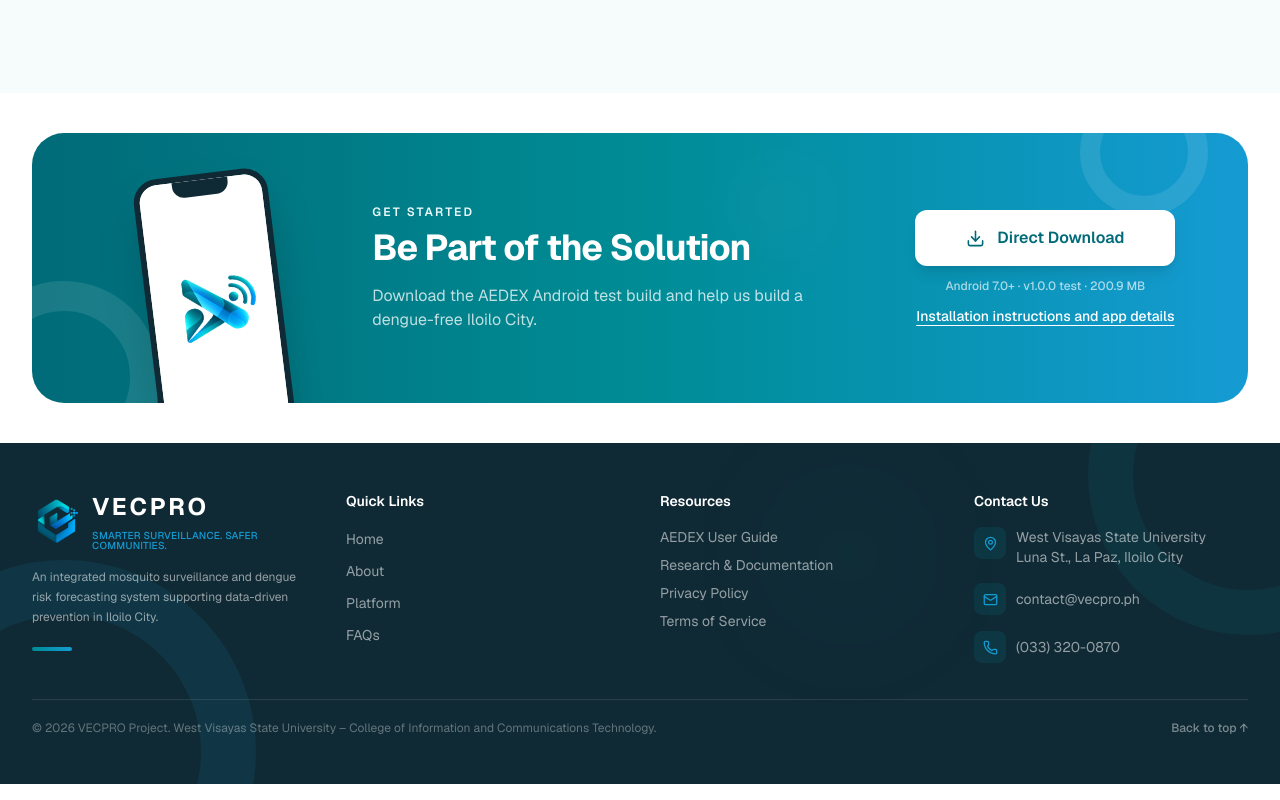
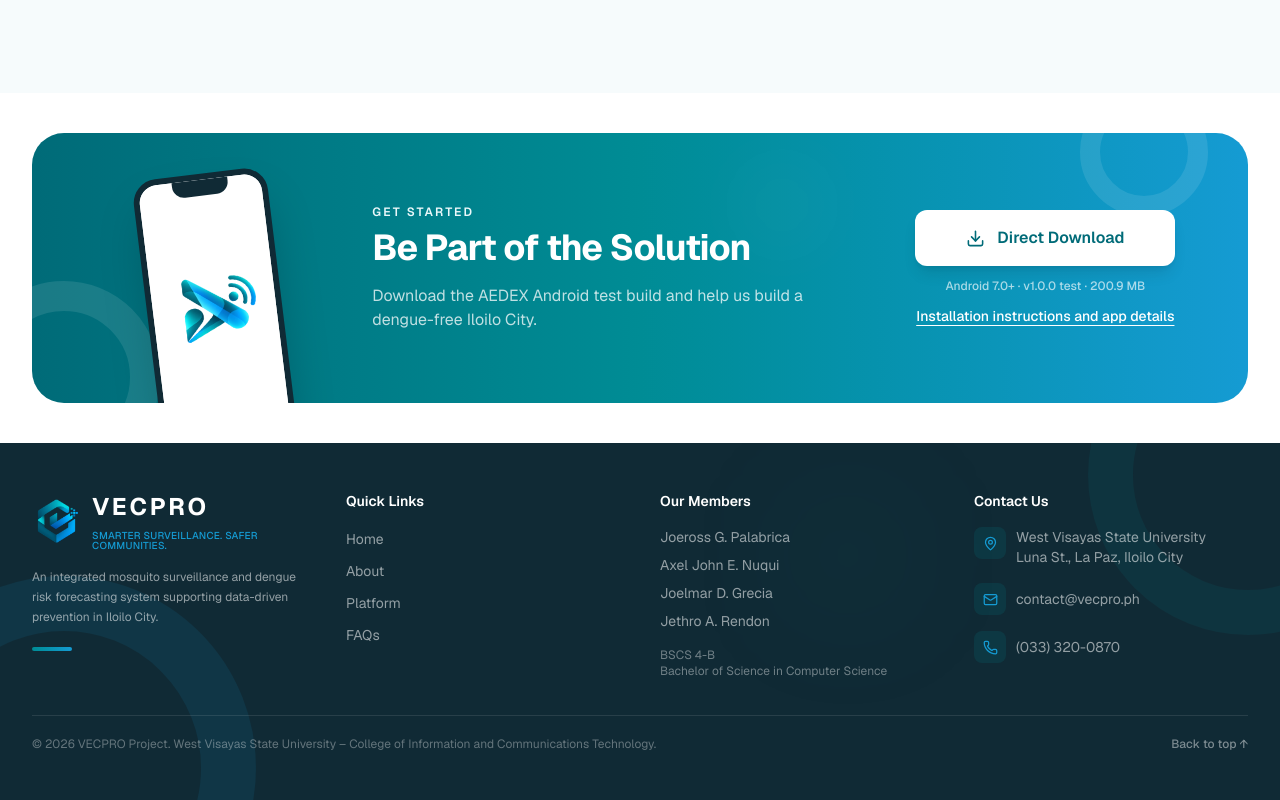
Before and after one commit to Jo-grec/vecpro-web, a Next.js app: page / in a window 1280 px wide. Shown: the part 5517-6317 px from the top of the page. Built offline with nearby package versions, Linux system fonts and the light colour scheme.

Commit message:
feat: add project members to footer

```diff
--- a/src/components/footer.tsx
+++ b/src/components/footer.tsx
@@ -110,34 +110,40 @@
 
 
           {/* ===================================================== */}
-          {/* RESOURCES */}
+          {/* OUR MEMBERS */}
           {/* ===================================================== */}
 
           <div>
 
             <h3 className="text-xs font-semibold text-white sm:text-sm">
-              Resources
+              Our Members
             </h3>
 
             <ul className="mt-4 space-y-2 text-xs text-white/55 sm:text-sm">
 
-              <li className="cursor-pointer transition-colors hover:text-[#EAF8FA]">
-                AEDEX User Guide
+              <li>
+                Joeross G. Palabrica
               </li>
 
-              <li className="cursor-pointer transition-colors hover:text-[#EAF8FA]">
-                Research & Documentation
+              <li>
+                Axel John E. Nuqui
               </li>
 
-              <li className="cursor-pointer transition-colors hover:text-[#EAF8FA]">
-                Privacy Policy
+              <li>
+                Joelmar D. Grecia
               </li>
 
-              <li className="cursor-pointer transition-colors hover:text-[#EAF8FA]">
-                Terms of Service
+              <li>
+                Jethro A. Rendon
               </li>
 
             </ul>
+
+            <p className="mt-4 text-[10px] leading-4 text-white/40 sm:text-xs">
+              BSCS 4-B
+              <br />
+              Bachelor of Science in Computer Science
+            </p>
 
           </div>
 
```
